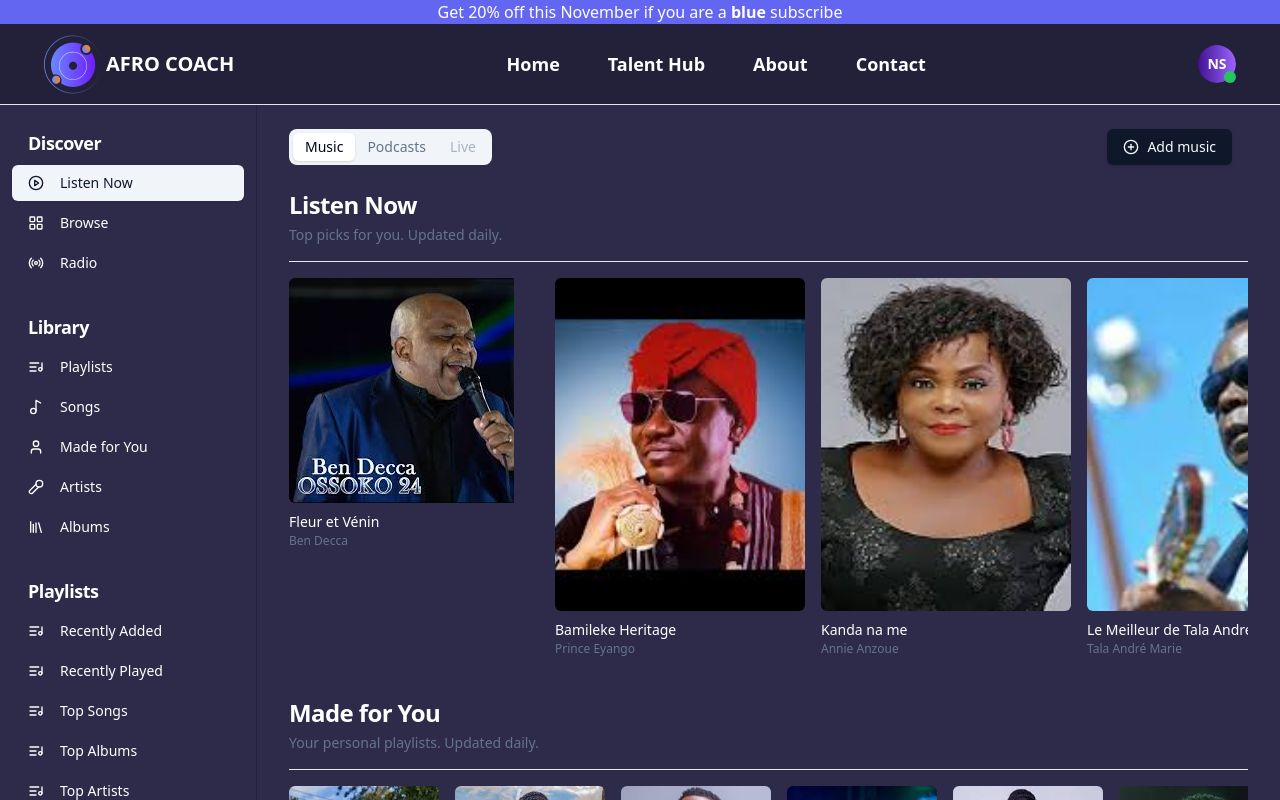
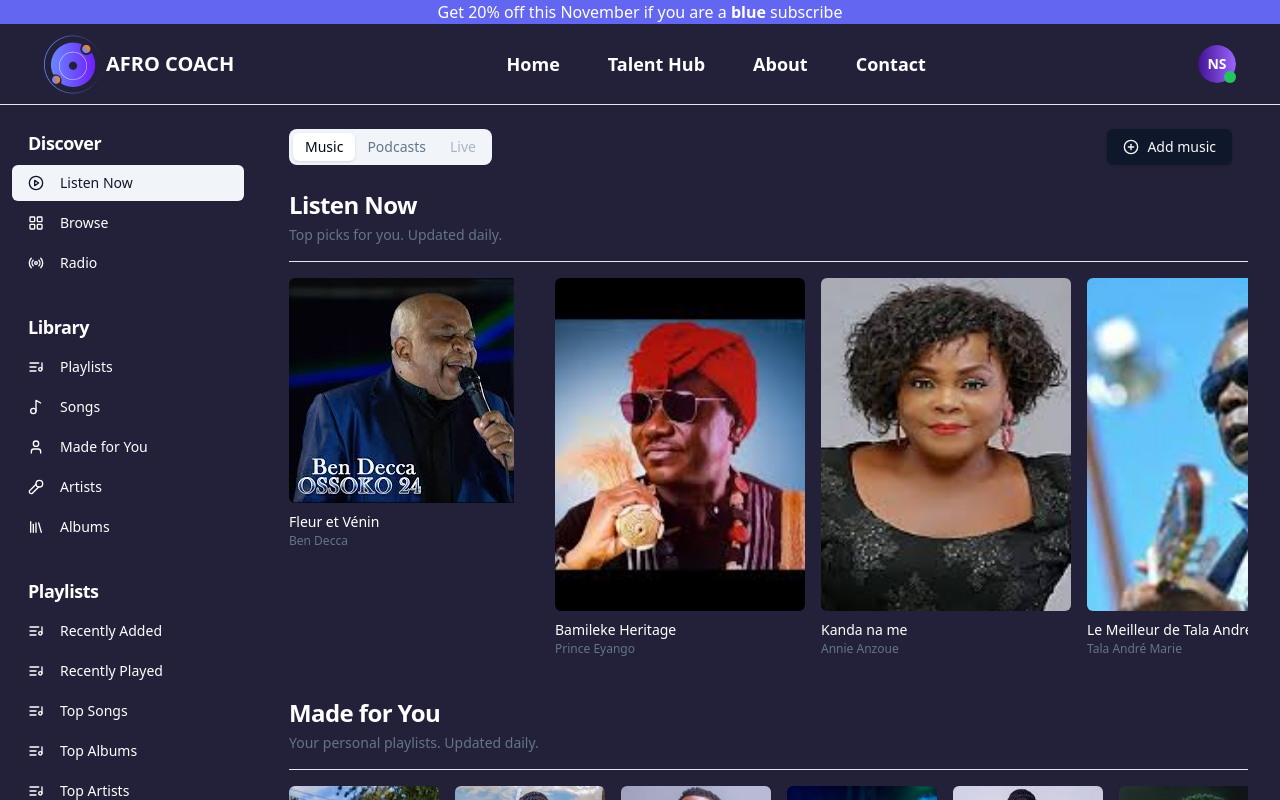
Before and after one commit to christienMD/cimfest-hackathon, a React (Vite) app: page /talent-hub in a window 1280 px wide. Shown: the top 800 px of the page. Built offline with nearby package versions, Linux system fonts and the light colour scheme.

Commit message:
change talent hub bg color

```diff
--- a/src/components/sections/music/components/music-page.tsx
+++ b/src/components/sections/music/components/music-page.tsx
@@ -17,7 +17,7 @@ import Sidebar from './sidebar'
 export default function MusicPage() {
   return (
     <>
-      <div className="md:hidden bg-[#2E2B4A] border-afro-base-bg">
+      <div className="md:hidden bg-afro-base-bg border-afro-base-bg">
         <img
           src="/coach.png"
           width={1280}
@@ -36,7 +36,7 @@ export default function MusicPage() {
       <div className="hidden md:block border-afro-base-bg">
         <Menu />
         <div className="border-t border-r-afro-base-bg">
-          <div className="bg-[#2E2B4A] border-afro-base-bg text-white">
+          <div className="bg-afro-base-bg border-afro-base-bg text-white">
             <div className="grid lg:grid-cols-5">
               <Sidebar
                 playlists={playlists}
@@ -64,7 +64,7 @@ export default function MusicPage() {
                     </div>
                     <TabsContent
                       value="music"
-                      className="border-none p-0 outline-none bg-[#2E2B4A]"
+                      className="border-none p-0 outline-none bg-afro-base-bg"
                     >
                       <div className="flex items-center justify-between">
                         <div className="space-y-1">
@@ -77,7 +77,7 @@ export default function MusicPage() {
                         </div>
                       </div>
                       <Separator className="my-4" />
-                      <div className="relative bg-[#2E2B4A]">
+                      <div className="relative bg-afro-base-bg">
                         <ScrollArea>
                           <div className="flex space-x-4 pb-4">
                             {listenNowAlbums.map((album) => (
```
